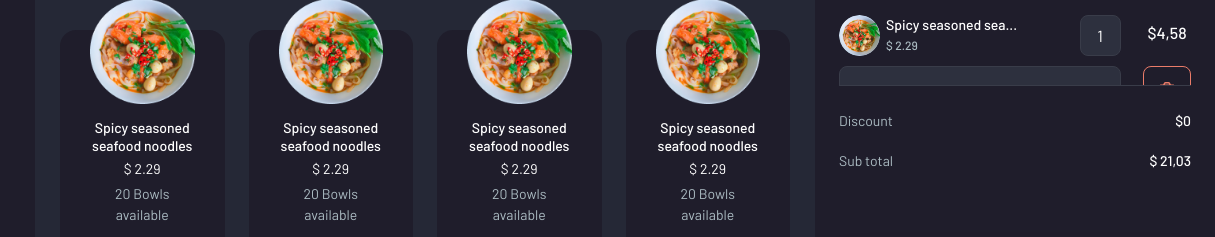
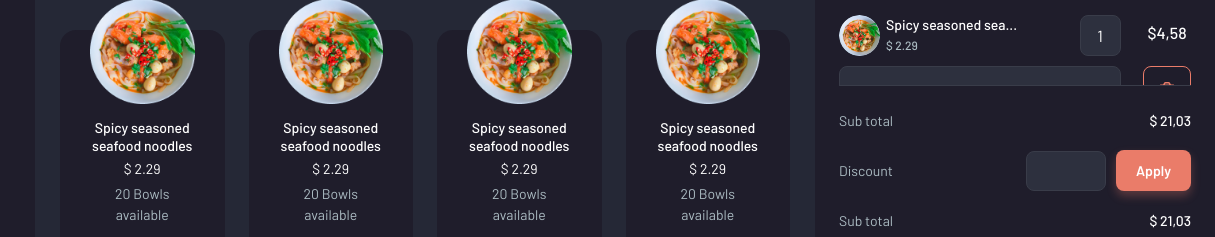
Before and after one commit to Developer-Nasim/foodpos, a plain HTML site: page index.html in a window 1280 px wide. Shown: the part 563-800 px from the top of the page, 65-1280 px from the left. Drawn offline with Linux system fonts and the light colour scheme.

Commit message:
added btn

```diff
--- a/assets/css/style.css
+++ b/assets/css/style.css
@@ -114,7 +114,14 @@ li {
  img{
   max-width: 100%;
  }
+ input::-webkit-outer-spin-button,
+ input::-webkit-inner-spin-button {
+     -webkit-appearance: none;
+ }
 
+ input[type=number]{
+     -moz-appearance: textfield;
+ }
 
 /* default-css END
 ================================== */
@@ -301,8 +308,11 @@ input::placeholder {
   margin-top: 30px;
   padding: 30px;
   padding-top: 0;
+  transition: .3s;
 }
-
+.product-blk:hover{
+  transform: scale(1.1);
+}
 .product-blk img {
   display: block;
   margin: auto;
@@ -336,6 +346,10 @@ input::placeholder {
   background: #1F1D2B;
   z-index: -1;
   border-radius: 16px;
+  transition: .3s;
+}
+.product-blk:hover:after{
+  box-shadow: 5px 10px 16px #ffffff0f;
 }
 .nice-select {
   border-radius: 8px;
@@ -523,14 +537,20 @@ ul.delivery-status {
 .amounts button {
   border-radius: 8px;
   background: var(--primary-color, #EA7C69);
-  box-shadow: 0px 8px 24px 0px rgba(234, 124, 105, 0.30);
+  box-shadow: 0px 5px 10px 0px rgba(234, 124, 105, 0.30);
   border: none;
   width: 100%;
   padding: 14px;
   font-weight: 600;
   font-size: 14px;
   margin-top: 60px;
+  transition: .3s;
 }
+.amounts button:hover{
+  box-shadow: 0px 8px 24px 0px rgba(234, 124, 105, 0.30);
+}
+
+
 .menu-wrp {
   position: fixed;
   top: 0;
@@ -567,3 +587,49 @@ ul.delivery-status {
 .order-wrp::-webkit-scrollbar {
   width: 0px;
 }
+.applyDisc {
+  display: flex;
+  align-items: center;
+  justify-content: space-between;
+  margin-bottom: 19px;
+}
+
+.applyDisc span {
+  display: block;
+  font-weight: 400;
+  font-size: 14px;
+  color: #ABBBC2;
+}
+
+.applyDisc form.discount_rate {
+  display: flex;
+  align-items: center;
+  justify-content: flex-end;
+}
+
+.applyDisc form.discount_rate button {
+  margin: 0;
+  padding: 10px 20px;
+  margin-left: 10px;
+}
+
+.applyDisc form.discount_rate input {
+  width: 80px;
+  height: 40px;
+  border-radius: 8px;
+  border: 1px solid var(--base-dark-line, #393C49);
+  background: var(--base-form-bg, #2D303E);
+  color: #fff;
+  text-align: center;
+}
+
+.multiple_act_btns {
+  display: flex;
+  align-items: center;
+  justify-content: space-between;
+}
+
+.multiple_act_btns button {
+  max-width: 45%;
+  margin-top: 30px;
+}
--- a/index.html
+++ b/index.html
@@ -194,7 +194,7 @@
                                                 <span>$ 2.29</span>
                                             </div>
                                         </div>
-                                        <input type="text" class="qty" value="1">
+                                        <input type="number" class="qty" value="1">
                                     </div>
                                     <input type="text" value="Please, just a little bit spicy only." name="" id="">
                                 </div>
@@ -216,7 +216,7 @@
                                                 <span>$ 2.29</span>
                                             </div>
                                         </div>
-                                        <input type="text" class="qty" value="1">
+                                        <input type="number" class="qty" value="1">
                                     </div>
                                     <input type="text" placeholder="Order Note..." name="" id="">
                                 </div>
@@ -238,7 +238,7 @@
                                                 <span>$ 2.29</span>
                                             </div>
                                         </div>
-                                        <input type="text" class="qty" value="1">
+                                        <input type="number" class="qty" value="1">
                                     </div>
                                     <input type="text" placeholder="Order Note..." name="" id="">
                                 </div>
@@ -260,7 +260,7 @@
                                                 <span>$ 2.29</span>
                                             </div>
                                         </div>
-                                        <input type="text" class="qty" value="1">
+                                        <input type="number" class="qty" value="1">
                                     </div>
                                     <input type="text" placeholder="Order Note..." name="" id="">
                                 </div>
@@ -282,7 +282,7 @@
                                                 <span>$ 2.29</span>
                                             </div>
                                         </div>
-                                        <input type="text" class="qty" value="1">
+                                        <input type="number" class="qty" value="1">
                                     </div>
                                     <input type="text" placeholder="Order Note..." name="" id="">
                                 </div>
@@ -304,7 +304,7 @@
                                                 <span>$ 2.29</span>
                                             </div>
                                         </div>
-                                        <input type="text" class="qty" value="1">
+                                        <input type="number" class="qty" value="1">
                                     </div>
                                     <input type="text" placeholder="Order Note..." name="" id="">
                                 </div>
@@ -326,7 +326,7 @@
                                                 <span>$ 2.29</span>
                                             </div>
                                         </div>
-                                        <input type="text" class="qty" value="1">
+                                        <input type="number" class="qty" value="1">
                                     </div>
                                     <input type="text" placeholder="Order Note..." name="" id="">
                                 </div>
@@ -348,7 +348,7 @@
                                                 <span>$ 2.29</span>
                                             </div>
                                         </div>
-                                        <input type="text" class="qty" value="1">
+                                        <input type="number" class="qty" value="1">
                                     </div>
                                     <input type="text" placeholder="Order Note..." name="" id="">
                                 </div>
@@ -362,13 +362,24 @@
                     </div>
                     <div class="amounts">
                         <p>
+                            <span>Sub total</span>
+                            <b>$ 21,03</b>
+                        </p>
+                        <div class="applyDisc">
                             <span>Discount</span>
-                            <b>$0</b>
-                        </p>
+                            <form class="discount_rate">
+                                <input type="number" name="" id="">
+                                <button type="submit">Apply</button>
+                            </form>
+                        </div>
                         <p>
                             <span>Sub total</span>
                             <b>$ 21,03</b>
                         </p>
+                        <div class="multiple_act_btns">
+                            <button type="button">Print</button>
+                            <button type="button">Paid Money</button>
+                        </div>
                         <button type="button">Continue to Payment</button>
                     </div>
                 </div>
```
